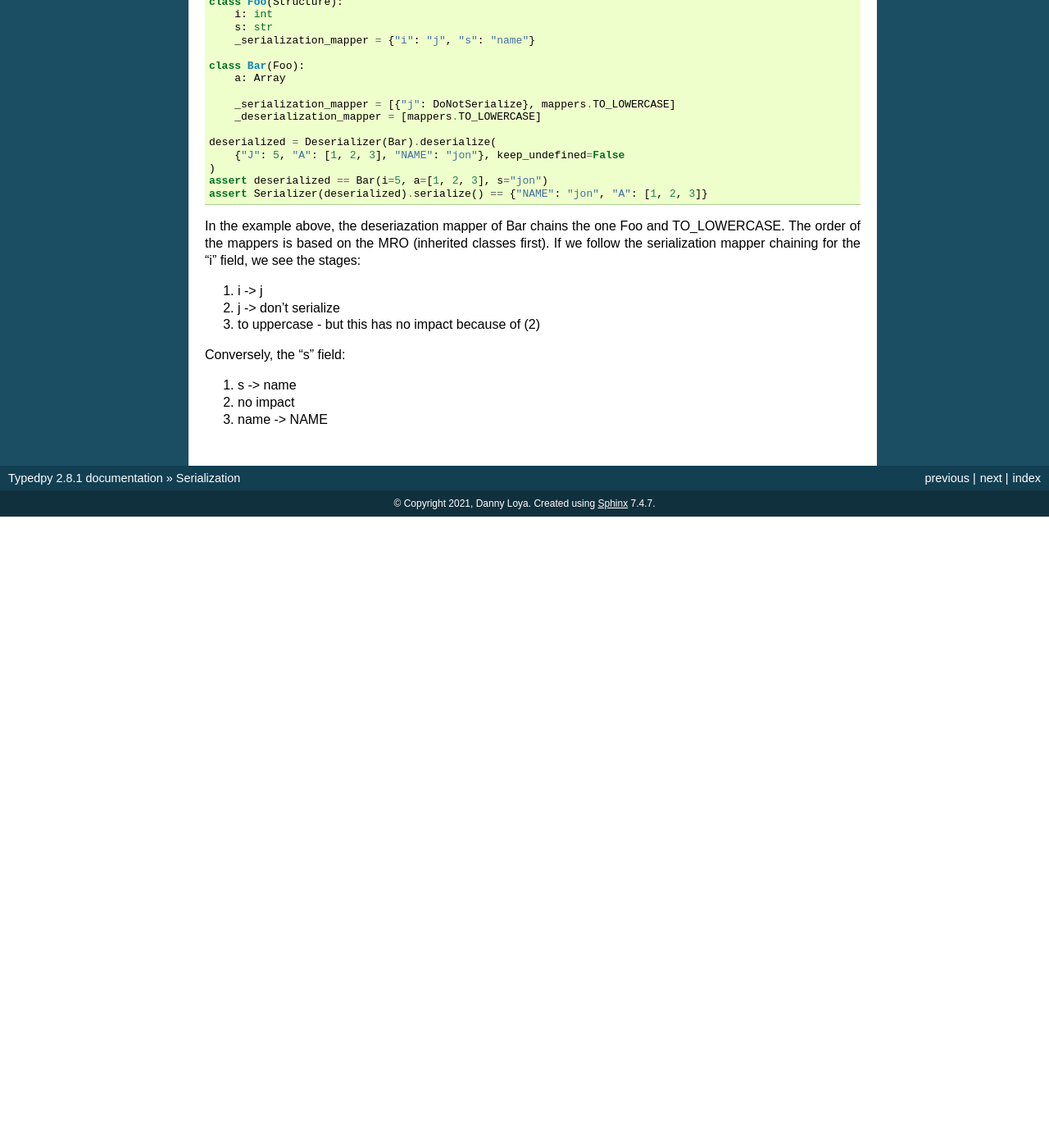
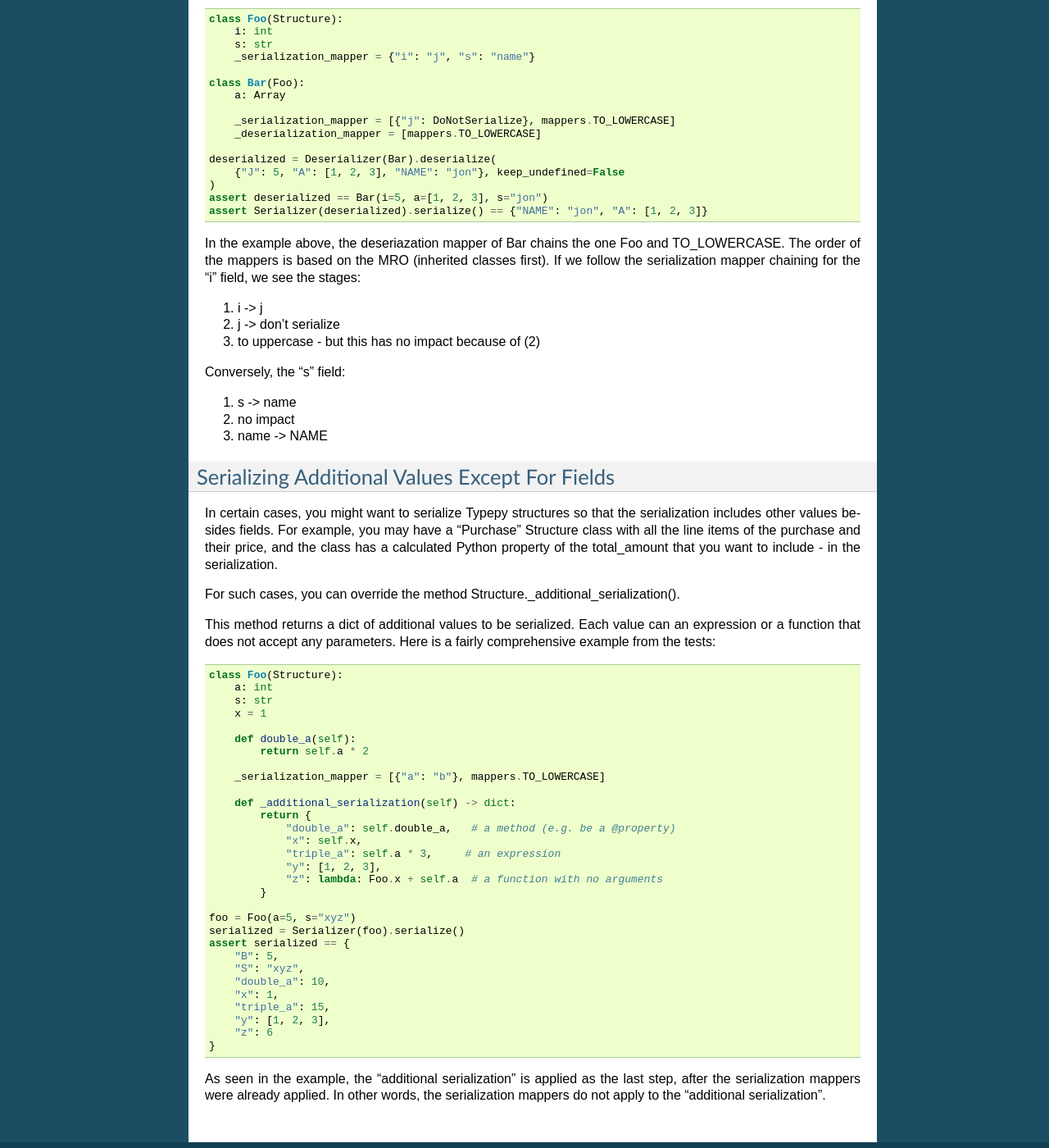
Before and after one commit to loyada/typedpy, a Sphinx documentation site: the page built from docs/serialization.rst, in a window 1280 px wide and 1400 px high, scrolled down 12067 px. Shown: the whole window at 82% size. Built offline with Sphinx 7.4.7, drawn with Linux system fonts in a browser that asks for light colours; before the commit the page ends 12697 px from its top, so only the background shows below that; some of the changed text lies outside the part shown.

Commit message:
Issue #130 - add values to serialization

```diff
--- a/docs/serialization.rst
+++ b/docs/serialization.rst
@@ -750,3 +750,53 @@ Conversely, the "s" field:
 1. s -> name
 2. no impact
 3. name -> NAME
+
+
+Serializing Additional Values Except For Fields
+===============================================
+In certain cases, you might want to serialize Typepy structures so that the serialization includes other values besides
+fields. For example, you may have a "Purchase" Structure class with all the line items of the purchase and their price,
+and the class has a calculated Python property of the total_amount that you want to include - in the serialization.
+
+
+For such cases, you can override the method Structure._additional_serialization().
+
+This method returns a dict of additional values to be serialized. Each value can an expression or a function that does
+not accept any parameters.
+Here is a fairly comprehensive example from the tests:
+
+.. code-block:: python
+
+    class Foo(Structure):
+        a: int
+        s: str
+        x = 1
+
+        def double_a(self):
+            return self.a * 2
+
+        _serialization_mapper = [{"a": "b"}, mappers.TO_LOWERCASE]
+
+        def _additional_serialization(self) -> dict:
+            return {
+                "double_a": self.double_a,   # a method (e.g. be a @property)
+                "x": self.x,
+                "triple_a": self.a * 3,     # an expression
+                "y": [1, 2, 3],
+                "z": lambda: Foo.x + self.a  # a function with no arguments
+            }
+
+    foo = Foo(a=5, s="xyz")
+    serialized = Serializer(foo).serialize()
+    assert serialized == {
+        "B": 5,
+        "S": "xyz",
+        "double_a": 10,
+        "x": 1,
+        "triple_a": 15,
+        "y": [1, 2, 3],
+        "z": 6
+    }
+
+As seen in the example, the "additional serialization" is applied as the last step, after the serialization mappers were
+already applied. In other words, the serialization mappers do not apply to the "additional serialization".
```
Also changed, not shown: 3 other files.
